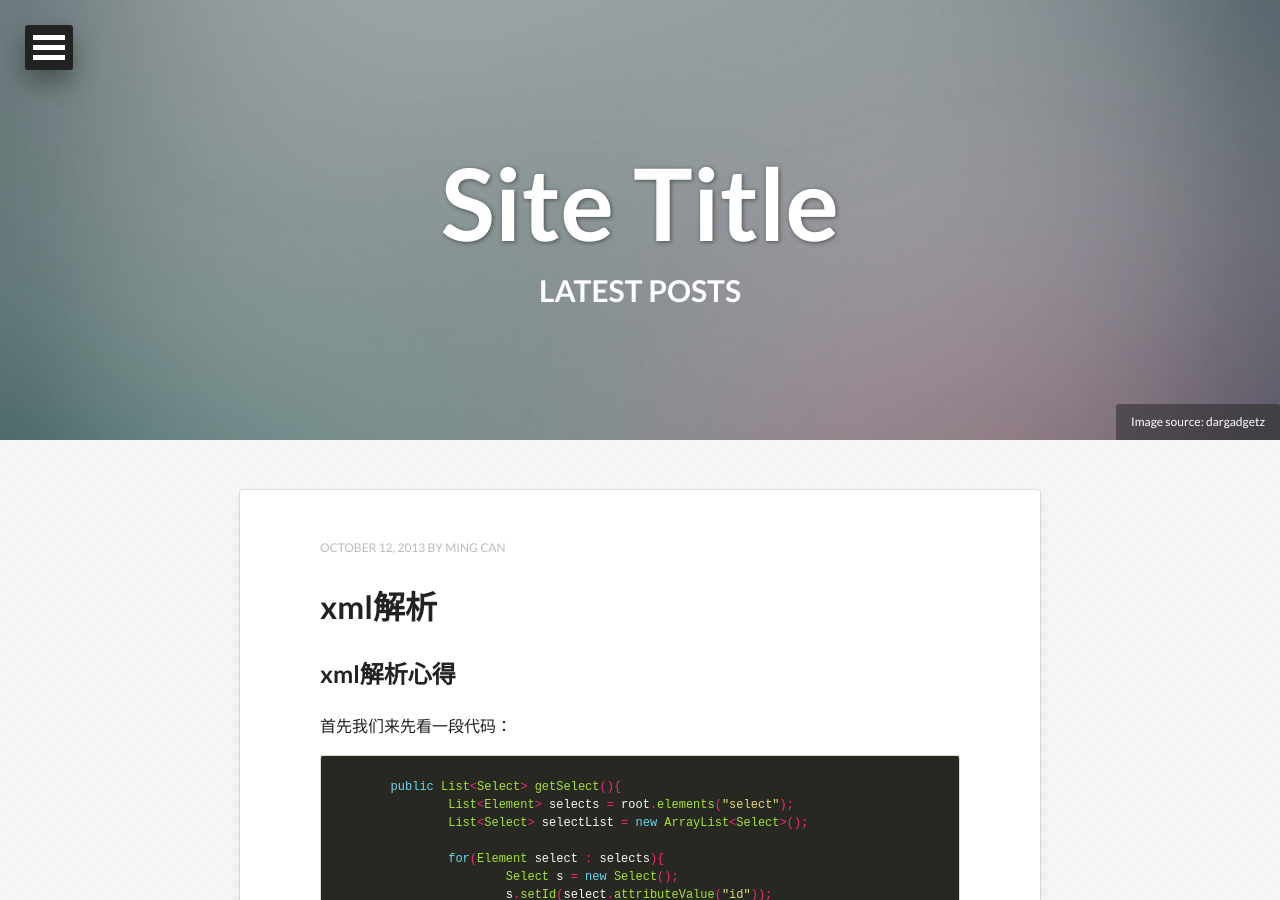
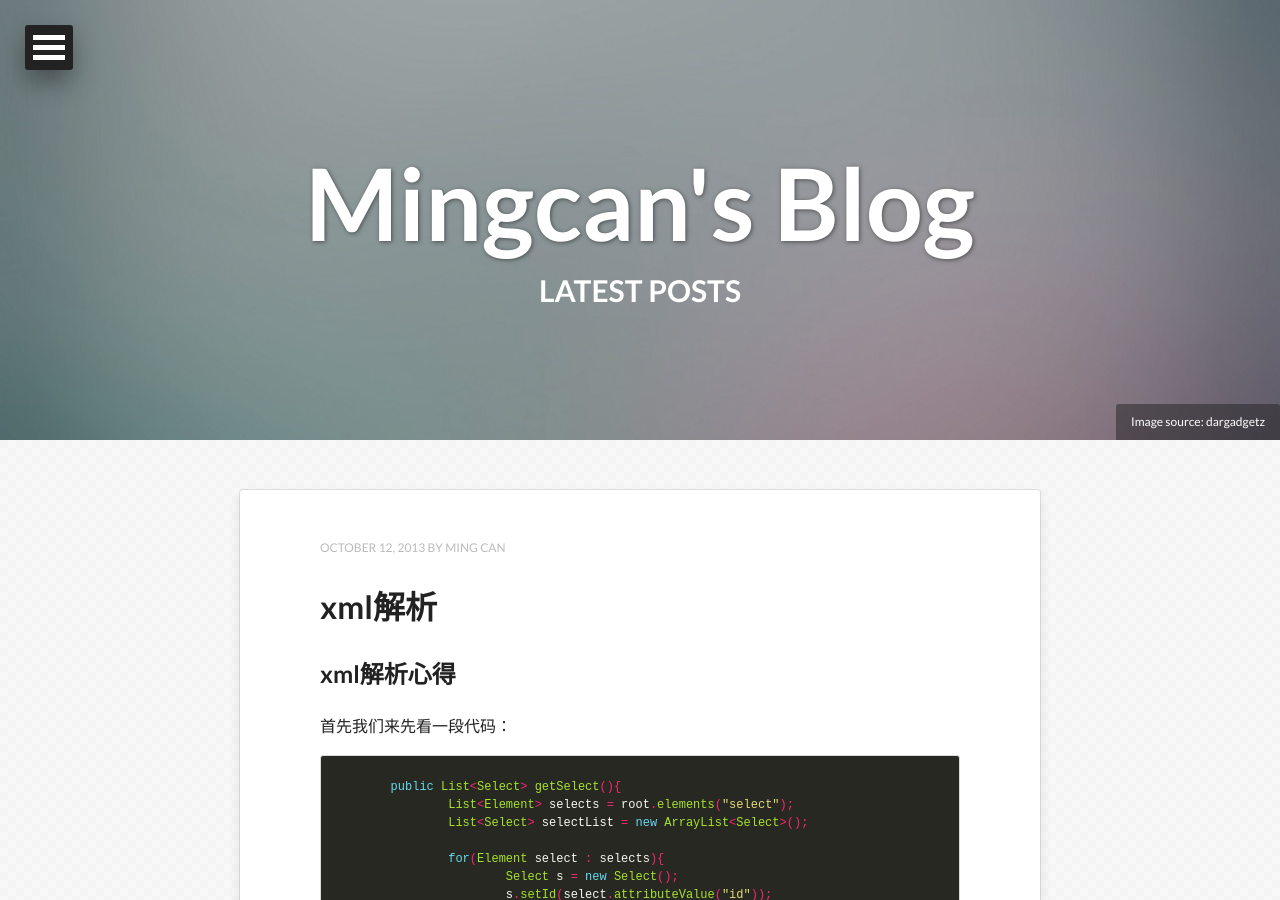
Before and after one commit to Lucces/myblog, a Jekyll site: the page built from index.html, in a window 1280 px wide and 900 px high. Built offline with Jekyll 4.4.1, drawn with Linux system fonts in a browser that asks for light colours; nearby versions of some CDN libraries; the list of posts is cut into pages by our own code.

Commit message:
Update _config.yml

```diff
--- a/_config.yml
+++ b/_config.yml
@@ -1,4 +1,4 @@
-title:            Site Title
+title:            Mingcan's Blog
 description:      Describe your website here.
 disqus_shortname:
 #Comment out url when working locally to resolve base urls correctly
```
